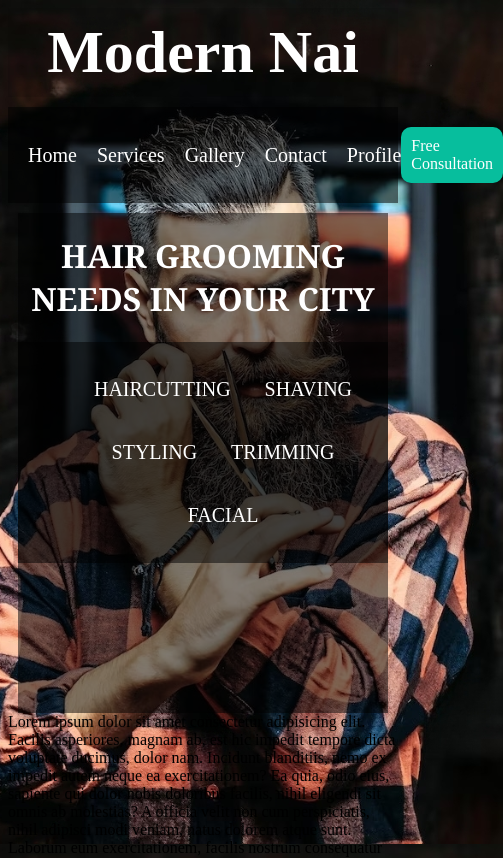
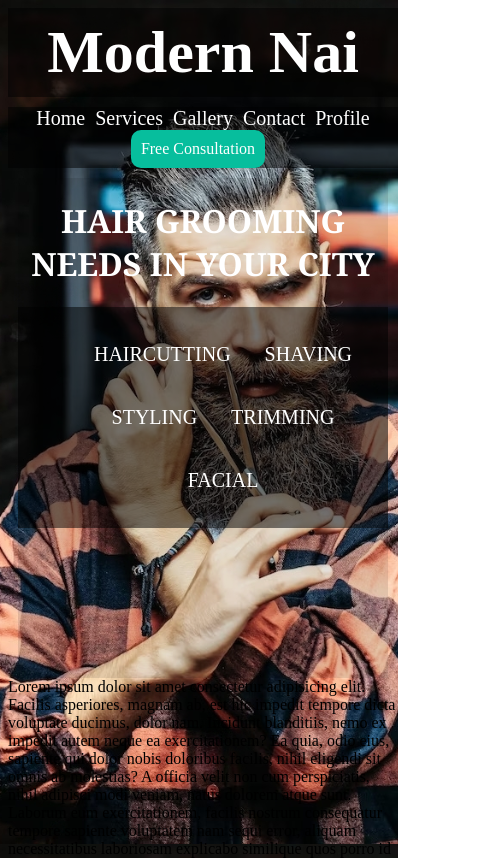
Before and after one commit to aryantricks/modernnai1, a plain HTML site: page index.html in a window 390 px wide. Shown: the top 858 px of the page, 503 px wide, since content can reach past the window. Drawn offline with Linux system fonts and the light colour scheme.

Commit message:
Update home.css

```diff
--- a/home.css
+++ b/home.css
@@ -1,17 +1,4 @@
 body {
-    background-image: url(img/barber.jpg);
-    background-size: cover;
-    background-repeat: no-repeat;
-    background-position-x: center;
-    background-attachment: fixed;
-    overflow-x: hidden;
-    width: 100%;
-}
-
-.heading {
-    background-color: rgba(0, 0, 0, 0.1);
-    color: white;
-    text-align: center;body {
     background-image: url(img/barber.jpg);
     background-size: cover;
     background-repeat: no-repeat;
@@ -164,103 +151,3 @@ nav {
 
 
 }
-    padding: 10px 0 10px 0;
-    font-size: 60px;
-    font-family: montserrat;
-    font-weight: bold;
-}
-
-
-nav {
-    margin-top: 10px;
-    display: flex;
-    justify-content: space-between;
-    align-items: center;
-    padding: 20px;
-    background-color: rgba(0, 0, 0, 0.5);
-}
-
-.menu {
-    list-style: none;
-    display: flex;
-    gap: 20px;
-    margin: 0;
-    padding: 0;
-}
-
-.navb {
-    text-decoration: none;
-    color: white;
-    font-size: 20px;
-}
-
-.navb:hover {
-    background: #07be9d;
-    border-radius: 10px;
-    padding: 4px 12px;
-    transition: .5s;
-}
-
-.consult {
-    text-decoration: none;
-    color: white;
-    font-size: 16px;
-    background-color: #07be9d;
-    border-radius: 10px;
-    padding: 10px 10px;
-    transition: 0.5s;
-}
-
-.consult:hover{
-    padding: 15px 15px;
-}
-
-
-@media only screen and (max-width: 600px) {
-    body {
-
-        background-image: url(img/barber2.jpeg);
-    }
-}
-
-
-.container {
-    width: 95%;
-    height: 500px;
-    margin: 0 auto;
-    margin-top: 10px;
-    display: flex;
-    flex-direction: column;
-    align-items: center;
-    background-color: rgba(0, 0, 0, 0.5);
-}
-
-.text {
-    color: white;
-    font-family: Georgia, 'Times New Roman', Times, serif;
-}
-
-.bar2{
-    color: white;
-    width: 100%;
-    max-width: 800px;
-    text-align: center;
-    background-color:rgba(0, 0, 0, 0.5);
-}
-
-.bar2_text{
-    list-style: none;
-    display: inline-block;
-    padding: 20px 15px;
-    font-size: 20px;
-}
-
-
-
-.bar2_text:hover{
-    background-color: #07be9d;
-    border-radius: 10px;
-    transition: 0.5s;
-    padding: 20px 20px;
-
-}
```
